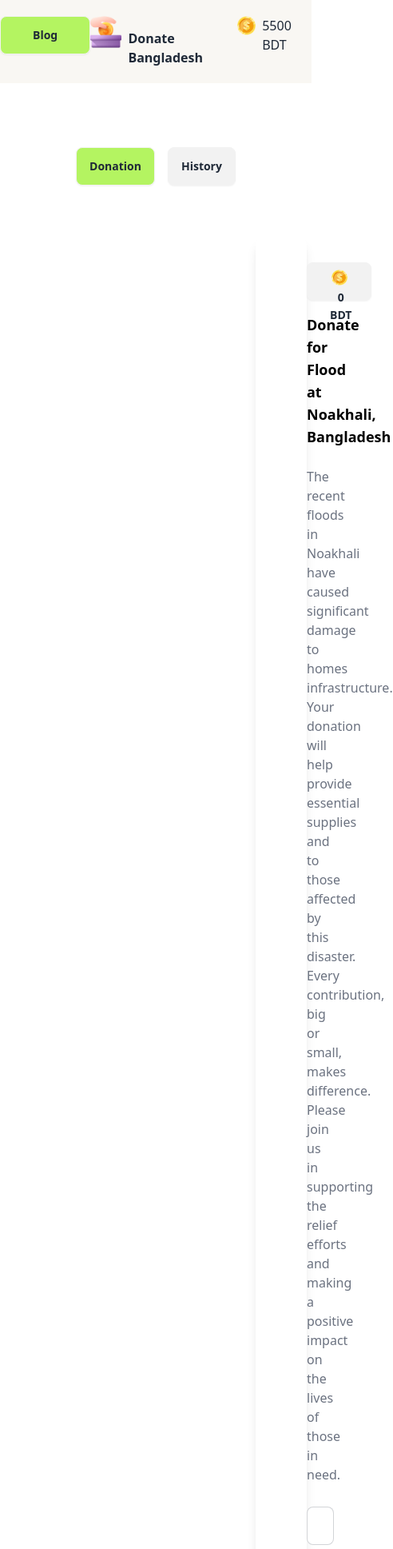
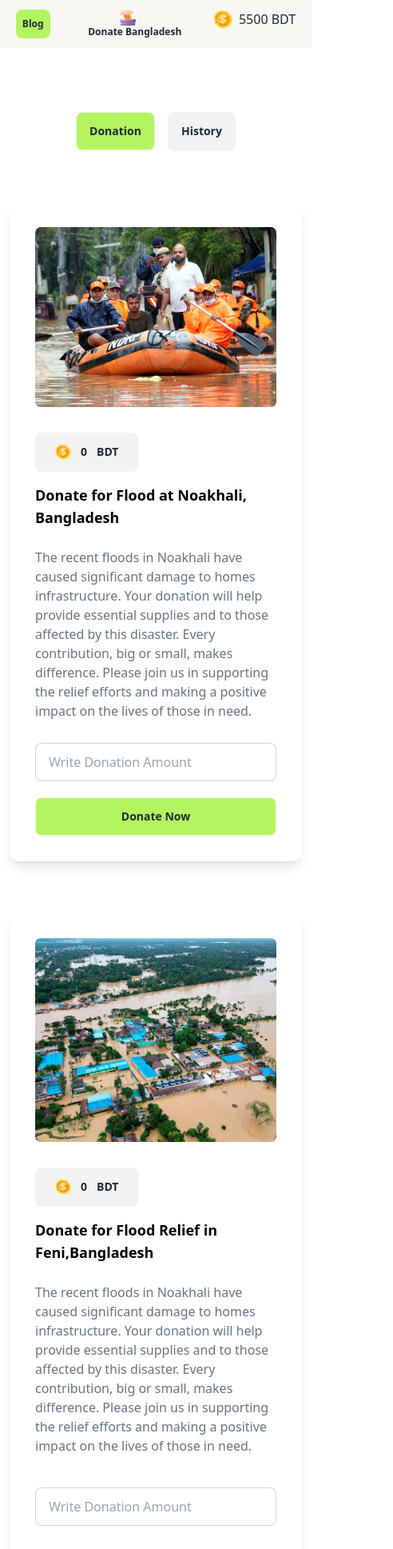
Before and after one commit to rm40405/B10-A5-Donate-Bangladesh, a plain HTML site: page index.html in a window 390 px wide. Shown: the top 1937 px of the page at 80% size, 492 px wide, since content can reach past the window. Drawn offline with nearby package versions, Linux system fonts and the light colour scheme.

Commit message:
mobile resposive done

```diff
--- a/index.html
+++ b/index.html
@@ -28,12 +28,20 @@
   </head>
   <body>
     <!-- navbar section -->
-    <header>
-      <nav class="bg-secondary py-5 flex justify-around mb-20">
-        <button class="btn bg-primary px-10 font-bold">Blog</button>
-        <div class="flex">
-          <img class="w-10 h-10" src="./assets/logo.png" alt="" />
-          <h3 class="font-bold mt-4 ml-2">Donate Bangladesh</h3>
+    <header class="bg-secondary">
+      <nav class="lg:py-5 py-3 flex justify-around mb-20">
+        <button
+          class="lg:btn bg-primary lg:px-10 font-bold text-xs px-2 rounded-lg"
+        >
+          Blog
+        </button>
+        <div class="lg:flex space-x-2">
+          <img
+            class="lg:w-10 lg:h-10 w-5 h-5 ml-12"
+            src="./assets/logo.png"
+            alt=""
+          />
+          <h3 class="font-bold lg:mt-4 lg:ml-2 text-xs">Donate Bangladesh</h3>
         </div>
         <div class="flex space-x-2">
           <img class="w-6 h-6" src="./assets/coin.png" alt="" />
@@ -49,7 +57,7 @@
       </div>
       <!-- donate section -->
       <section
-        class="mx-80 mt-16 grid grid-cols-2 gap-8 shadow-lg px-8 py-8 rounded-xl"
+        class="lg:mx-80 mx-3 mt-16 lg:grid lg:grid-cols-2 grid grid-cols-1 gap-8 shadow-lg px-8 py-8 rounded-xl"
       >
         <div class="col-span-1">
           <img class="" src="./assets/noakhali.png" alt="" />
@@ -81,19 +89,19 @@
       </section>
       <!-- donate feni -->
       <section
-        class="mx-80 mt-16 grid grid-cols-2 gap-8 shadow-lg px-8 py-8 rounded-xl"
+        class="lg:mx-80 mx-3 mt-16 lg:grid lg:grid-cols-2 grid grid-cols-1 gap-8 shadow-lg px-8 py-8 rounded-xl"
       >
-        <div class="col-span-1">
-          <img class="" src="./assets/noakhali.png" alt="" />
+        <div class="lg:col-span-1">
+          <img class="" src="./assets/feni.png" alt="" />
         </div>
-        <div class="col-span-1">
+        <div class="lg:col-span-1">
           <button class="px-6 flex btn border space-x-1 py-2">
             <img class="w-5 h-5" src="./assets/coin.png" alt="" />
             <span class="">0</span>
             <span class="ml-1">BDT</span>
           </button>
           <h3 class="font-bold text-black py-4 text-lg">
-            Donate for Flood at Noakhali, Bangladesh
+            Donate for Flood Relief in Feni,Bangladesh
           </h3>
           <p class="text-gray-500 py-2">
             The recent floods in Noakhali have caused significant damage to
@@ -106,17 +114,17 @@
           <input
             type="text"
             placeholder="Write Donation Amount"
-            class="input input-bordered w-full my-5"
+            class="input input-bordered w-full my-8"
           />
           <button class="btn bg-primary w-full">Donate Now</button>
         </div>
       </section>
       <!-- qouta movment -->
       <section
-        class="mx-80 mt-16 grid grid-cols-2 gap-8 shadow-lg px-8 py-8 rounded-xl"
+        class="lg:mx-80 mx-3 mt-16 lg:grid lg:grid-cols-2 grid grid-cols-1 gap-8 shadow-lg px-8 py-8 rounded-xl"
       >
         <div class="col-span-1">
-          <img class="" src="./assets/noakhali.png" alt="" />
+          <img class="" src="./assets/quota-protest.png" alt="" />
         </div>
         <div class="col-span-1">
           <button class="px-6 flex btn border space-x-1 py-2">
@@ -125,7 +133,7 @@
             <span class="ml-1">BDT</span>
           </button>
           <h3 class="font-bold text-black py-4 text-lg">
-            Donate for Flood at Noakhali, Bangladesh
+            Aid for Injured in the Quota Movement
           </h3>
           <p class="text-gray-500 py-2">
             The recent floods in Noakhali have caused significant damage to
@@ -138,11 +146,12 @@
           <input
             type="text"
             placeholder="Write Donation Amount"
-            class="input input-bordered w-full my-5"
+            class="input input-bordered w-full my-10"
           />
           <button class="btn bg-primary w-full">Donate Now</button>
         </div>
       </section>
     </main>
+    <footer class="py-20 bg-slate-100 mt-8"></footer>
   </body>
 </html>
```
